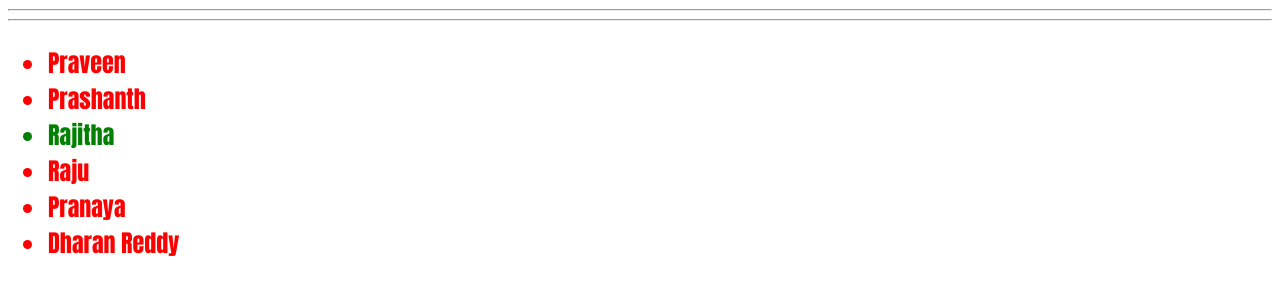
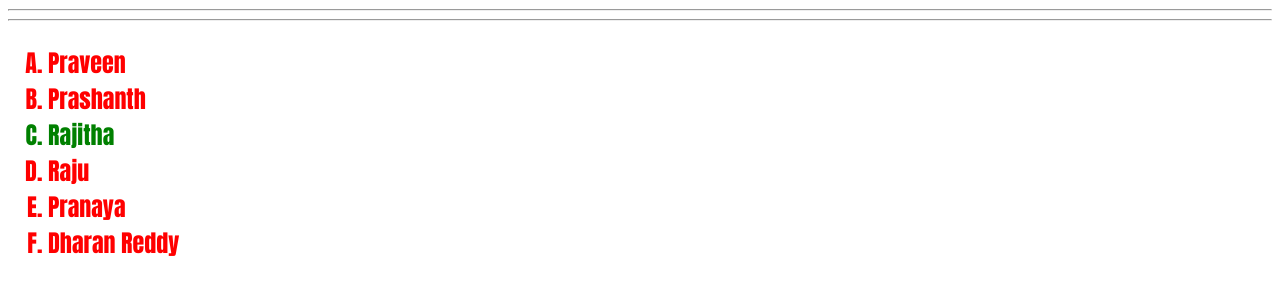
Before and after one commit to praveen089942/HTML_project, a plain HTML site: page lists.html in a window 1280 px wide. Shown: the part 314-608 px from the top of the page. Drawn offline with Linux system fonts and the light colour scheme.

Commit message:
order list tags

```diff
--- a/lists.html
+++ b/lists.html
@@ -18,7 +18,7 @@
 <hr>
 <hr>
 <font face="impact" size="5" color="red">
-<ul>
+<ol type="A">
     <li>Praveen</li>
     <li>Prashanth</li>
     <font face="impact" size="5" color="green">
@@ -28,7 +28,7 @@
     <li>Raju </li>
     <li>Pranaya </li>
     <li>Dharan Reddy </li>
-</ul>
+</ol>
 </font>
 </body>
 </html>
```
